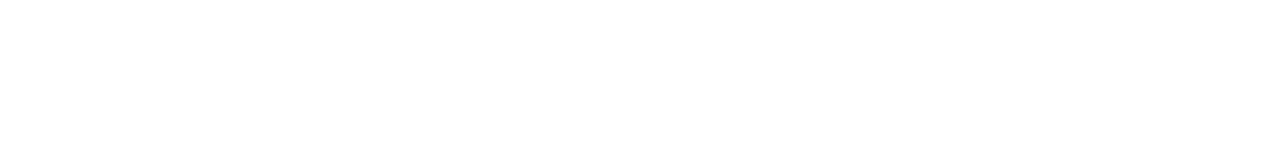
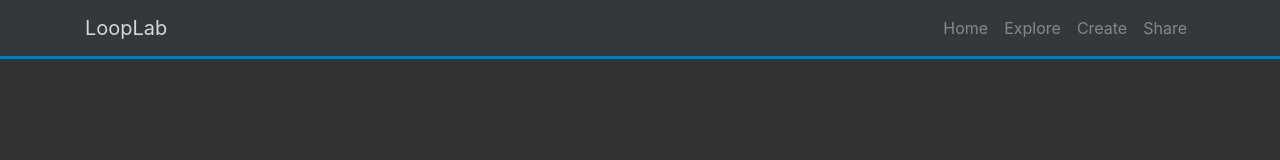
Before and after one commit to raihanulhaque643/Boostrap-Project-Loop-Lab-Social-Theme, a plain HTML site: page index.html in a window 1280 px wide. Drawn offline with nearby package versions, Linux system fonts and the light colour scheme.

Commit message:
navigation bar section added

```diff
--- a/css/style.css
+++ b/css/style.css
@@ -0,0 +1,8 @@
+body{
+    background: #333;
+    color: #fff;
+}
+.navbar {
+    border-bottom: #008ed6 3px solid;
+    opacity: 0.8;
+}
--- a/index.html
+++ b/index.html
@@ -14,7 +14,31 @@
 </head>
 
 <body>
-  <!-- START HERE -->
+  <!-- navigaton  -->
+  <nav class="navbar navbar-expand-sm bg-dark navbar-dark fixed-top">
+    <div class="container">
+      <a href="index.html" class="navbar-brand">LoopLab</a>
+      <button class="navbar-toggler" data-toggle="collapse" data-target="#navbarCollapse">
+        <span class="navbar-toggle-icon"></span>
+      </button>
+      <div class="collapse navbar-collapse" id="navbarCollapse">
+        <ul class="navbar-nav ml-auto">
+          <li class="nav-item">
+            <a href="#home" class="nav-link">Home</a>
+          </li>
+          <li class="nav-item">
+            <a href="#explor-head-section" class="nav-link">Explore</a>
+          </li>
+          <li class="nav-item">
+            <a href="#create-head-section" class="nav-link">Create</a>
+          </li>
+          <li class="nav-item">
+            <a href="#share-head-section" class="nav-link">Share</a>
+          </li>
+        </ul>
+      </div>
+    </div>
+  </nav>
 
 
   <script src="http://code.jquery.com/jquery-3.3.1.min.js" integrity="sha256-FgpCb/KJQlLNfOu91ta32o/NMZxltwRo8QtmkMRdAu8="
```
